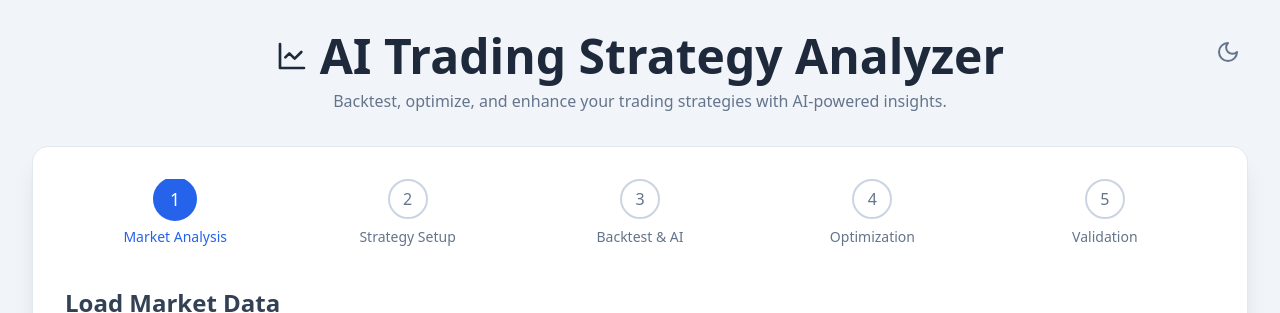
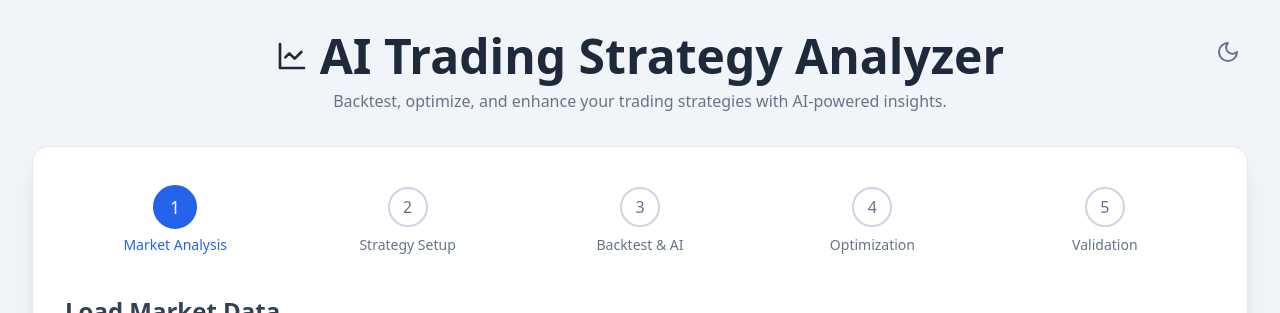
Before and after one commit to trinman/stocks-analyzer, a React (Vite) app: page / in a window 1280 px wide. Shown: the top 313 px of the page. Built offline with nearby package versions, Linux system fonts and the light colour scheme.

Commit message:
Keep paragraph spacing consistent and prevent clipped step indicators

```diff
--- a/src/App.tsx
+++ b/src/App.tsx
@@ -40,7 +40,7 @@ const WorkflowStepper: React.FC<{ currentStep: AppStep; setStep: (step: AppStep)
         { id: AppStep.Validation, label: 'Validation' },
     ];
     return (
-        <div className="flex justify-between items-start gap-3 relative mb-8 overflow-x-auto pb-2" aria-label="Workflow">
+        <div className="flex justify-between items-start gap-3 relative mb-8 overflow-x-auto py-2" aria-label="Workflow">
             <div className="absolute top-1/2 left-0 w-full h-0.5 bg-slate-300 dark:bg-slate-700 transform -translate-y-1/2 -z-10"></div>
             {steps.map((step) => {
                 const isActive = currentStep === step.id;
@@ -348,7 +348,7 @@ function App() {
                 </div>
             )}
 
-            <main className="bg-white dark:bg-slate-800 p-6 sm:p-8 rounded-2xl shadow-xl border border-slate-200 dark:border-slate-700">
+            <main className="[&_p]:leading-relaxed [&_li]:leading-relaxed bg-white dark:bg-slate-800 p-6 sm:p-8 rounded-2xl shadow-xl border border-slate-200 dark:border-slate-700">
                 {storageWarning && <p role="alert" className="text-amber-700 mb-4">{storageWarning}</p>}
                 <WorkflowStepper currentStep={currentStep} setStep={setCurrentStep} />
                 <h2 className="text-2xl font-bold text-slate-700 dark:text-slate-200 mb-4">
```
Also changed, not shown: 1 other file (tests, documents, lock files or other folders).
